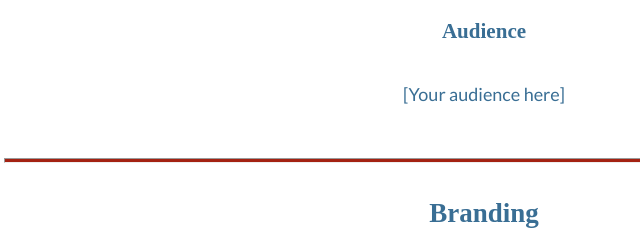
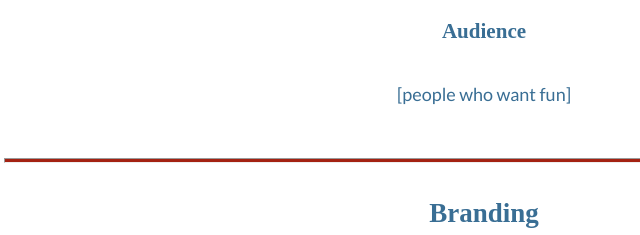
Before and after one commit to Alpha-Narwhal/web_dd, a plain HTML site: page wwr/site-plan-rafting.html in a window 1280 px wide. Shown: the part 540-775 px from the top of the page, 156-796 px from the left. Drawn offline with Linux system fonts and the light colour scheme; a web font is replaced by a local one.

Commit message:
updated audience

```diff
--- a/wwr/site-plan-rafting.html
+++ b/wwr/site-plan-rafting.html
@@ -25,7 +25,7 @@
     <!-- change this -->
 
     <h3>Audience</h3>
-    <p>[Your audience here]</p>
+    <p>[people who want fun]</p>
     <!-- change this -->
 
     <hr />
```
